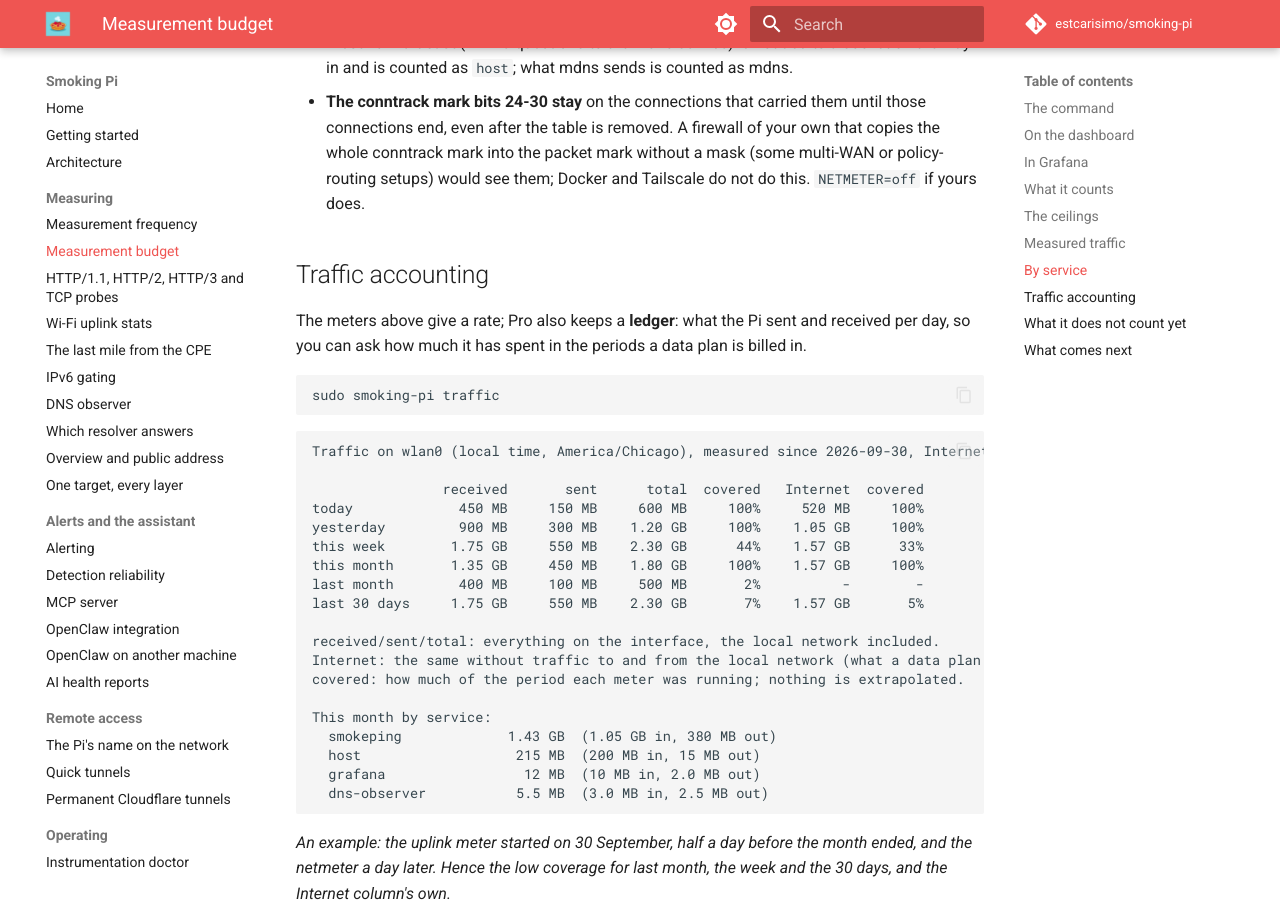
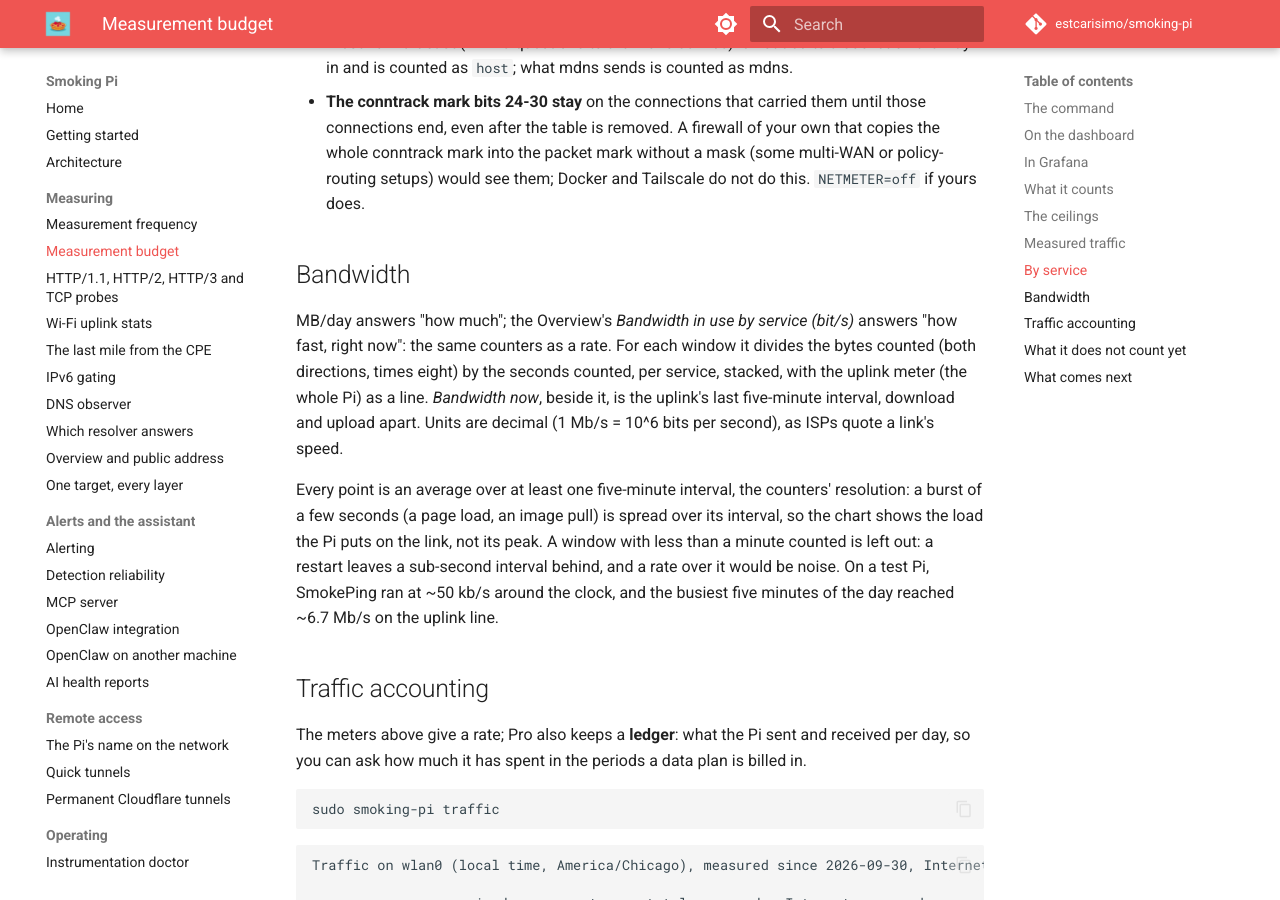
Before and after one commit to estcarisimo/smoking-pi, an MkDocs documentation site: the page built from docs/measurement-budget.md, in a window 1280 px wide and 900 px high, scrolled down 6466 px. Built offline with MkDocs 1.6.1 and Material for MkDocs 9.7.7, drawn with Linux system fonts in a browser that asks for light colours; comment, search, counter and statistics services are not loaded.

Commit message:
feat(grafana): bandwidth in use per service, in bit/s, on the Overview
The netmeter's counters were only shown as MB/day. A new panel stacks each
service's rate (bytes x 8 over the seconds counted, per window) with the
uplink meter as a line, and a stat gives the uplink's last interval,
download and upload apart. Windows with under a minute counted are left
out so a restart's sub-second interval cannot spike the chart.

Co-Authored-By: Claude Opus 5.5 <noreply@anthropic.com>

```diff
--- a/docs/measurement-budget.md
+++ b/docs/measurement-budget.md
@@ -266,6 +266,25 @@ Limits worth knowing:
   would see them; Docker and Tailscale do not do this. `NETMETER=off`
   if yours does.
 
+## Bandwidth
+
+MB/day answers "how much"; the Overview's *Bandwidth in use by service
+(bit/s)* answers "how fast, right now": the same counters as a rate.
+For each window it divides the bytes counted (both directions, times
+eight) by the seconds counted, per service, stacked, with the uplink
+meter (the whole Pi) as a line. *Bandwidth now*, beside it, is the
+uplink's last five-minute interval, download and upload apart. Units are
+decimal (1 Mb/s = 10^6 bits per second), as ISPs quote a link's speed.
+
+Every point is an average over at least one five-minute interval, the
+counters' resolution: a burst of a few seconds (a page load, an image
+pull) is spread over its interval, so the chart shows the load the Pi
+puts on the link, not its peak. A window with less than a minute counted
+is left out: a restart leaves a sub-second interval behind, and a rate
+over it would be noise. On a test Pi, SmokePing ran at ~50 kb/s around
+the clock, and the busiest five minutes of the day reached ~6.7 Mb/s on
+the uplink line.
+
 ## Traffic accounting
 
 The meters above give a rate; Pro also keeps a **ledger**: what the Pi
```
Also changed, not shown: CHANGELOG.md (+15 -0 lines), 1 other file.
